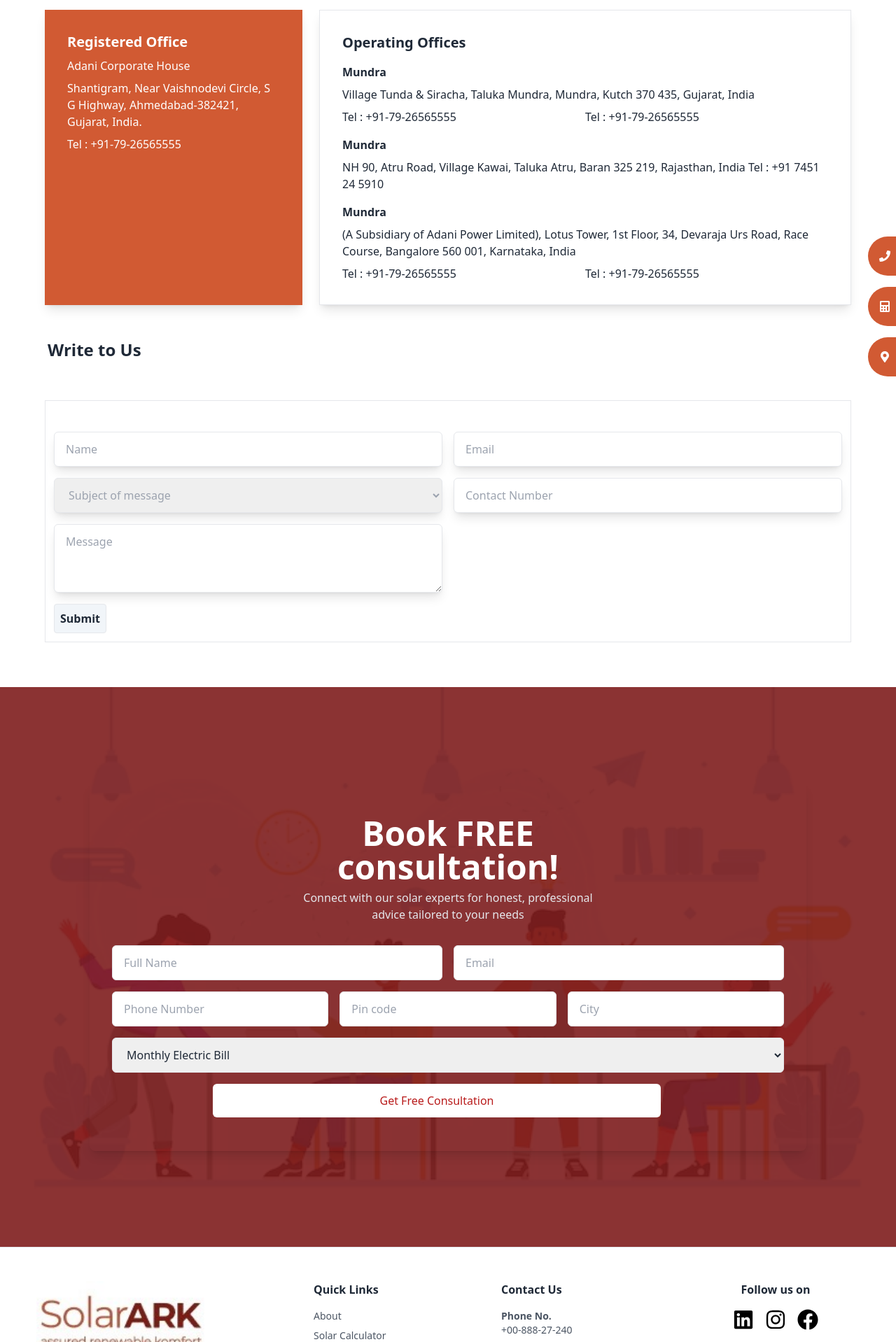
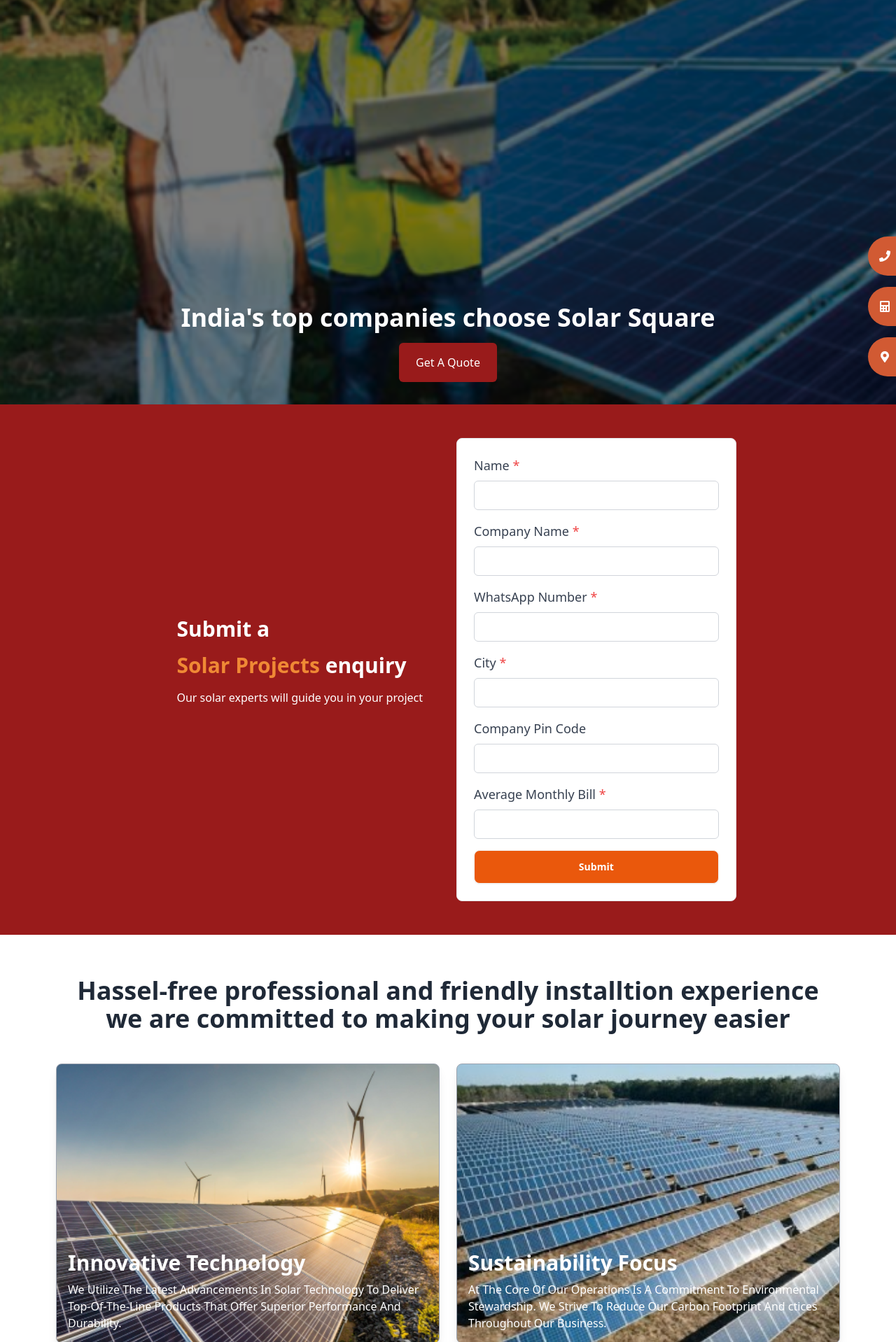
Before and after one commit to mayurivihaa/solar_ark, a React (Create React App) app: page /contact in a window 1280 px wide. Shown: the part 222-2140 px from the top of the page at 70% size. Built offline with nearby package versions, Linux system fonts and the light colour scheme.

Commit message:
contact page

```diff
--- a/src/pages/solar_components/Contact/ContactUs.jsx
+++ b/src/pages/solar_components/Contact/ContactUs.jsx
@@ -1,171 +1,229 @@
-import React, { useState } from "react";
-import axios from "axios";
-import ReCAPTCHA from "react-google-recaptcha";
+import React from "react";
+import solarPanel1 from "../../../assets/images/newslide2.png";
+import solarPanel2 from "../../../assets/images/bottom-right.png";
+import solarPanel3 from "../../../assets/images/solar-panel3.jpeg";
 
 const ContactUs = () => {
-  const [formData2, setFormData2] = useState({
-    name: "",
-    email: "",
-    subject: "",
-    contactNumber: "",
-    message: "",
-  });
-
-  const handleChange = (e) => {
-    setFormData2({ ...formData2, [e.target.name]: e.target.value });
-  };
-
-  const handleSubmit = async (e) => {
-    e.preventDefault();
-    try {
-      const response = await axios.post(
-        "http://localhost:5000/api/contactForm",
-        formData2
-      );
-      console.log(formData2);
-
-      alert(response.data.message);
-      setFormData2({
-        name: "",
-        email: "",
-        subject: "",
-        contactNumber: "",
-        message: "",
-      });
-    } catch (error) {
-      console.error("Error submitting form:", error);
-      alert("Error submitting form");
-    }
-  };
   return (
     <>
-      <div className="relative h-40 sm:h-28 lg:bg-gradient-to-b lg:from-black lg:to-white mobile-header"></div>
-      <div className="lg:px-12 py-8 sm:py-12 m-4">
-        <h1 className="text-1xl sm:text-3xl md:text-4xl font-semibold sm:px-2">
-          Contact Us
+      <div className="relative h-screen">
+        {/* Background Image */}
+        <div className="absolute inset-0 z-0">
+          <img
+            src={solarPanel1}
+            alt="Slide"
+            className="w-full h-full object-cover"
+          />
+        </div>
+        {/* Overlay Content Positioned at the Bottom */}
+        <div className="absolute inset-0 bg-black bg-opacity-50 flex flex-col justify-end items-center text-center text-white pb-8">
+          <h1 className="m-0 text-4xl md:text-4xl font-bold">
+            India's top companies choose Solar Square
           </h1>
-        <div className="grid grid-cols-3 gap-6 mt-5">
-          {/* First Column: Smaller Width */}
-          <div className="col-span-1 shadow-lg bg-[#D15A33]">
-            <div className="card transition-transform duration-200 hover:scale-105 text-white min-h-60">
-              <div className="card-body">
-                <h2 className="card-title">Registered Office</h2>
-                <h2>Adani Corporate House</h2>
-                <h2 className="card-text">
-                  Shantigram, Near Vaishnodevi Circle, S G Highway,
-                  Ahmedabad-382421, Gujarat, India.
-                </h2>
-                <p>Tel : +91-79-26565555</p>
-              </div>
+          <button className="mt-4 bg-red-800 re text-white py-4 px-6 rounded-md">
+            Get A Quote
+          </button>
         </div>
       </div>
 
-          {/* Second Column: Larger Width */}
-          <div className="col-span-2 shadow-lg">
-            <div className="card border rounded-none">
-              <div className="card-body transition-transform duration-200 hover:scale-105">
-                <h2 className="card-title">Operating Offices</h2>
-                <p className="font-bold mt-2">Mundra</p>
-                <p>
-                  Village Tunda & Siracha, Taluka Mundra, Mundra, Kutch 370 435,
-                  Gujarat, India
+      {/* solar project */}
+      <div className="bg-red-800 flex flex-col items-center py-12">
+        <div className="grid solution-content grid-cols-1 md:grid-cols-2 gap-6 max-w-full md:max-w-8xl  px-5 ">
+          <div className="p-6 flex flex-col justify-center  text-white  relative overflow-hidden">
+            <h3 className="lg:text-3xl md:text-1xl font-semibold mb-4 ">
+              Submit a
+            </h3>
+            <h3 className="lg:text-3xl md:text-1xl font-semibold mb-4">
+              <span className="text-[#ef8935]">Solar Projects</span> enquiry
+            </h3>
+            <p className=" mb-6">
+              Our solar experts will guide you in your project
             </p>
-                <div className="grid grid-cols-1 md:grid-cols-2">
-                  <p>Tel : +91-79-26565555</p>
-                  <p>Tel : +91-79-26565555</p>
           </div>
-                <p className="font-bold mt-2">Mundra</p>
-                <p>
-                  NH 90, Atru Road, Village Kawai, Taluka Atru, Baran 325 219,
-                  Rajasthan, India Tel : +91 7451 24 5910
+
+          {/* form */}
+          <form className="rounded-lg p-6 flex flex-col bg-white relative overflow-hidden border transition">
+            <div className="mb-4">
+              <label className="text-lg font-medium text-gray-700 block">
+                Name <span className="text-red-500">*</span>
+              </label>
+              <input
+                type="text"
+                className="mt-2 w-full border border-gray-300 rounded-md px-4 py-2 focus:outline-none focus:ring-2 focus:ring-blue-500 focus:border-blue-500"
+              />
+            </div>
+            <div className="mb-4">
+              <label className="text-lg font-medium text-gray-700 block">
+                Company Name <span className="text-red-500">*</span>
+              </label>
+              <input
+                type="text"
+                className="mt-2 w-full border border-gray-300 rounded-md px-4 py-2 focus:outline-none focus:ring-2 focus:ring-blue-500 focus:border-blue-500"
+              />
+            </div>
+            <div className="mb-4">
+              <label className="text-lg font-medium text-gray-700 block">
+                WhatsApp Number <span className="text-red-500">*</span>
+              </label>
+              <input
+                type="text"
+                className="mt-2 w-full border border-gray-300 rounded-md px-4 py-2 focus:outline-none focus:ring-2 focus:ring-blue-500 focus:border-blue-500"
+              />
+            </div>
+            <div className="mb-4">
+              <label className="text-lg font-medium text-gray-700 block">
+                City <span className="text-red-500">*</span>
+              </label>
+              <input
+                type="text"
+                className="mt-2 w-full border border-gray-300 rounded-md px-4 py-2 focus:outline-none focus:ring-2 focus:ring-blue-500 focus:border-blue-500"
+              />
+            </div>
+            <div className="mb-4">
+              <label className="text-lg font-medium text-gray-700 block">
+                Company Pin Code
+              </label>
+              <input
+                type="text"
+                className="mt-2 w-full border border-gray-300 rounded-md px-4 py-2 focus:outline-none focus:ring-2 focus:ring-blue-500 focus:border-blue-500"
+              />
+            </div>
+            <div className="mb-4">
+              <label className="text-lg font-medium text-gray-700 block">
+                Average Monthly Bill <span className="text-red-500">*</span>
+              </label>
+              <input
+                type="text"
+                className="mt-2 w-full border border-gray-300 rounded-md px-4 py-2 focus:outline-none focus:ring-2 focus:ring-blue-500 focus:border-blue-500"
+              />
+            </div>
+            <button className="btn text-left text-white bg-orange-600">
+              Submit
+            </button>
+          </form>
+        </div>
+      </div>
+      {/* section fourth */}
+      <div className="bg-white flex flex-col items-center py-12">
+        <h2 className="p-3 text-4xl text-center font-bold text-gray-800 mb-8">
+          Hassel-free professional and friendly installtion experience
+          <span className="block text-center">
+            we are committed to making your solar journey easier
+          </span>
+        </h2>
+        <div className="h-[400px] grid solution-content grid-cols-1 md:grid-cols-2 gap-6 max-w-6xl px-4">
+          <div
+            className="flex flex-col justify-between h-full rounded-lg shadow-lg p-2 items-center border border-gray-400 relative overflow-hidden transition bg-cover bg-center"
+            style={{ backgroundImage: `url(${solarPanel2})` }}
+          >
+            <div className="flex flex-col justify-end p-2 flex-grow">
+              <h3 className="lg:text-3xl md:text-2xl font-semibold text-white mb-2">
+                Innovative Technology
+              </h3>
+              <p className="text-white">
+                We Utilize The Latest Advancements In Solar Technology To
+                Deliver Top-Of-The-Line Products That Offer Superior Performance
+                And Durability.
               </p>
-                <p className="font-bold mt-2">Mundra</p>
-                <p>
-                  (A Subsidiary of Adani Power Limited), Lotus Tower, 1st Floor,
-                  34, Devaraja Urs Road, Race Course, Bangalore 560 001,
-                  Karnataka, India
+            </div>
+          </div>
+
+          <div
+            className="flex flex-col justify-between h-full rounded-lg shadow-lg p-2 items-center border border-gray-400 relative overflow-hidden transition bg-cover bg-center"
+            style={{ backgroundImage: `url(${solarPanel3})` }}
+          >
+            <div className="flex flex-col justify-end p-2 flex-grow">
+              <h3 className="lg:text-3xl md:text-2xl font-semibold text-white mb-2">
+                Sustainability Focus
+              </h3>
+              <p className="text-white">
+                At The Core Of Our Operations Is A Commitment To Environmental
+                Stewardship. We Strive To Reduce Our Carbon Footprint And ctices
+                Throughout Our Business.
               </p>
-                <div className="grid grid-cols-1 md:grid-cols-2">
-                  <p>Tel : +91-79-26565555</p>
-                  <p>Tel : +91-79-26565555</p>
             </div>
           </div>
         </div>
       </div>
+      {/* fifth section */}
+      <div className="bg-[#f9ebe5] flex flex-col items-center py-12">
+        <div className="flex mt-4 flex-col md:flex-row  overflow-hidden max-w-4xl mx-auto">
+          {/* Image Section */}
+          <div className="flex-[1] h-48 md:h-auto"></div>
+
+          {/* Text Section */}
+          <div className="flex-[2] bg-white p-6">
+            <h2 className="text-2xl font-bold text-gray-800 mb-4">
+              Card Title
+            </h2>
+            <p className="text-gray-600 mb-6">
+              This is a detailed description or text content that goes alongside
+              the image. You can write as much as needed here. This is a
+              detailed description or text content that goes alongside the
+              image. You can write as much as needed here.
+            </p>
+            <button className="px-4 py-2 bg-orange-600 text-white rounded-md">
+              Learn More
+            </button>
+          </div>
+        </div>
+      </div>
+      {/* section seventh */}
+      <div className="bg-white flex flex-col items-center py-12">
+        <h2 className="text-4xl text-center font-bold text-gray-800 mb-8">
+          Exceptional quality. End-to-end service. Delighted customers
+        </h2>
+        <div className="flex flex-col md:flex-row border rounded-lg shadow-lg overflow-hidden max-w-4xl mx-auto">
+          {/* Image Section */}
+          <div className="flex-[1] h-48 md:h-auto">
+            <img
+              src={solarPanel1}
+              alt="solarPanel1"
+              className="h-full w-full object-cover"
+            />
           </div>
 
-        <div>
-          <div>
-            <div className="p-1 lg:py-12 font-bold text-2xl mb-2">
-              Write to Us
+          {/* Text Section */}
+          <div className="flex-[2] bg-white p-6">
+            <h2 className="text-2xl font-bold text-gray-800 mb-4">
+              Card Title
+            </h2>
+            <p className="text-gray-600 mb-6">
+              This is a detailed description or text content that goes alongside
+              the image. You can write as much as needed here. This is a
+              detailed description or text content that goes alongside the
+              image. You can write as much as needed here.
+            </p>
+            <button className="px-4 py-2 bg-orange-600 text-white rounded-md">
+              Learn More
+            </button>
           </div>
         </div>
-
-          <div className="container border px-3 py-3">
-            <form onSubmit={handleSubmit} className="sm:mt-8 space-y-4">
-              <div className="grid gap-4 sm:grid-cols-2">
-                <input
-                  type="text"
-                  placeholder="Name"
-                  name="name"
-                  className="shadow-lg w-full px-4 py-3 text-gray-700 border rounded-md focus:outline-none focus:ring-2 focus:ring-blue-500"
-                  value={formData2.name}
-                  onChange={handleChange}
-                  required
-                />
-                <input
-                  type="email"
-                  placeholder="Email"
-                  name="email"
-                  className="shadow-lg w-full px-4 py-3 text-gray-700 border rounded-md focus:outline-none focus:ring-2 focus:ring-blue-500"
-                  value={formData2.email}
-                  onChange={handleChange}
-                  required
+        {/* card 2 */}
+        <div className="flex mt-4 flex-col md:flex-row border rounded-lg shadow-lg overflow-hidden max-w-4xl mx-auto">
+          {/* Image Section */}
+          <div className="flex-[1] h-48 md:h-auto">
+            <img
+              src={solarPanel1}
+              alt="solarPanel1"
+              className="h-full w-full object-cover"
             />
           </div>
-              <div className="grid gap-4 sm:grid-cols-2">
-                <select
-                  name="subject"
-                  className="shadow-lg form-select w-full text-gray-400 px-4 py-3 border rounded-md focus:outline-none focus:ring-2 focus:ring-blue-500"
-                  // aria-label="Default select example"
-                  value={formData2.subject}
-                  onChange={handleChange}
-                  required
-                >
-                  <option>Subject of message</option>
-                  <option value="1">General Inquiry</option>
-                  <option value="2">Bussiness</option>
-                  <option value="3">Media</option>
-                  <option value="3">Website Feedback</option>
-                  <option value="3">Investors</option>
-                </select>
 
-                <input
-                  type="number"
-                  placeholder="Contact Number"
-                  name="contactNumber"
-                  className="shadow-lg w-full px-4 py-3 text-gray-700 border rounded-md focus:outline-none focus:ring-2 focus:ring-blue-500"
-                  value={formData2.contactNumber}
-                  onChange={handleChange}
-                  require
-                />
-              </div>
-              <div className="grid gap-4 sm:grid-cols-2">
-                <textarea
-                  className="shadow-lg form-control w-full px-4 py-3 text-gray-700 border rounded-md focus:outline-none focus:ring-2 focus:ring-blue-500"
-                  id="exampleFormControlTextarea1"
-                  rows="3"
-                  name="message"
-                  value={formData2.message}
-                  onChange={handleChange}
-                  require
-                  placeholder="Message"
-                ></textarea>
-              </div>
-              <button className="mt-3 border p-2 font-bold bg-slate-100 rounded">
-                Submit
+          {/* Text Section */}
+          <div className="flex-[2] bg-white p-6">
+            <h2 className="text-2xl font-bold text-gray-800 mb-4">
+              Card Title
+            </h2>
+            <p className="text-gray-600 mb-6">
+              This is a detailed description or text content that goes alongside
+              the image. You can write as much as needed here. This is a
+              detailed description or text content that goes alongside the
+              image. You can write as much as needed here.
+            </p>
+            <button className="px-4 py-2 bg-orange-600 text-white rounded-md">
+              Learn More
             </button>
-            </form>
           </div>
         </div>
       </div>
--- a/src/pages/solar_components/layouts/Footer.jsx
+++ b/src/pages/solar_components/layouts/Footer.jsx
@@ -43,7 +43,7 @@
                   </a>
                 </li>
                 <li>
-                  <a href="/solar_calculator" className="hover:underline">
+                  <a href="#solarcal" className="hover:underline">
                     Solar Calculator
                   </a>
                 </li>
```
Also changed, not shown: src/pages/solar_components/layouts/FloatingContactMenu.jsx (+4 -3 lines). Lines whose indentation alone changed are shown as unchanged.
